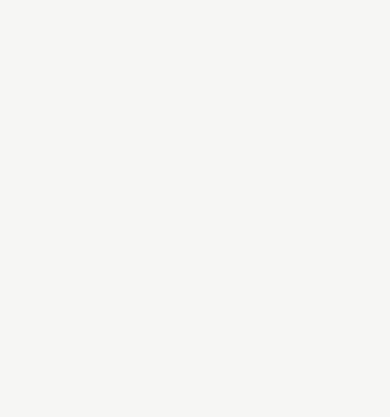
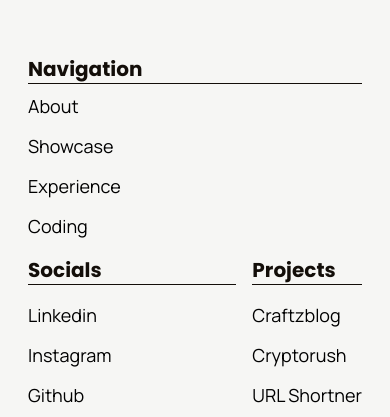
Before and after one commit to Abh1shekSingh/babbar, a Next.js app: page / in a window 390 px wide. Shown: the part 5629-6046 px from the top of the page. Before the commit the page ends 5909 px from the top, so only its background shows below. Built offline with nearby package versions, Linux system fonts and the light colour scheme.

Commit message:
Completed the website structure

```diff
--- a/components/Coding.jsx
+++ b/components/Coding.jsx
@@ -39,7 +39,7 @@
               </h2>
             </div>
             <div >
-              <p className={`${manrope.className} tracking-loose text-xl md:text-4xl max-w-[44ch]`}>
+              <p className={`${manrope.className} tracking-loose text-2xl md:text-4xl max-w-[44ch]`}>
                 {
                   para.map((letter, index) => {
                     if(letter !== ' '){
--- a/components/Footer.jsx
+++ b/components/Footer.jsx
@@ -1,8 +1,42 @@
 import React from 'react'
-
+import { Manrope, Poppins } from 'next/font/google'
+const poppins = Poppins({subsets:['latin'], weight:['700']})
+const manrope = Manrope({subsets:['latin'], weight:'400'})
 const Footer = () => {
   return (
-    <section className='p-7 md:p-24 min-h-[30vh]' >
+    <section className='p-7 md:pl-24 md:pr-24 md:pt-24 md:pb-7 min-h-[20vh]'>
+        <div className='grid grid-cols-1 md:grid-cols-12 gap-x-4 gap-y-4'>
+            <div className='col-span-6'>
+                <h2 className={` ${poppins.className} border-b border-b-dark text-xl md:text-2xl text-dark font-bold`}>Navigation</h2>
+                <div className={` ${manrope.className} mt-2 text-lg flex flex-col gap-y-3`}>
+                    <p>About</p>
+                    <p>Showcase</p>
+                    <p>Experience</p>
+                    <p>Coding</p>
+                </div>
+            </div>
+            <div className='col-span-3'>
+                <h2 className={` ${poppins.className} border-b border-b-dark text-xl md:text-2xl text-dark font-bold`}>Socials</h2>
+                <div className={` ${manrope.className} mt-2 text-lg flex flex-col gap-y-3`}>
+                    <p className='mt-2'>Linkedin</p>
+                    <p>Instagram</p>
+                    <p>Github</p>
+                </div>
+            </div>
+            <div className='col-span-3'>
+                <h2 className={` ${poppins.className} border-b border-b-dark text-xl md:text-2xl text-dark font-bold`}>Projects</h2>
+                <div className={` ${manrope.className}  mt-2 text-lg flex flex-col gap-y-3`}>
+                    <p className='mt-2'>Craftzblog</p>
+                    <p>Cryptorush</p>
+                    <p>URL Shortner</p>
+                </div>
+            </div>
+        </div>
+        <div className='mt-8 grid grid-cols-1 md:grid-cols-12'>
+            <span className={`col-span-6 text-xl md:text-5xl ${poppins.className}`}>
+                &copy;2024 <br></br>Abhishek Babbar
+            </span>
+        </div>
     </section>
   )
 }
```
